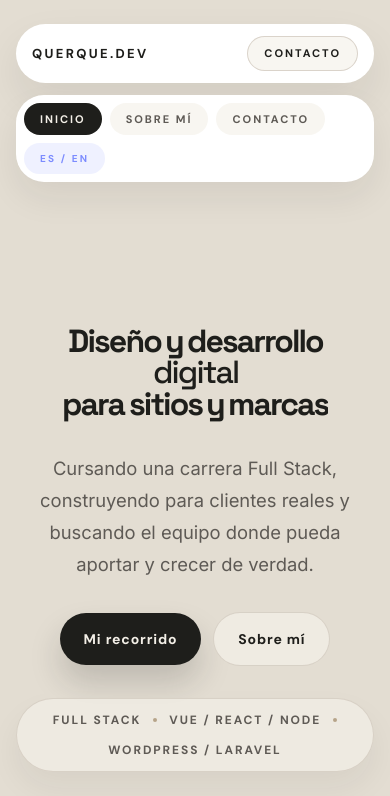
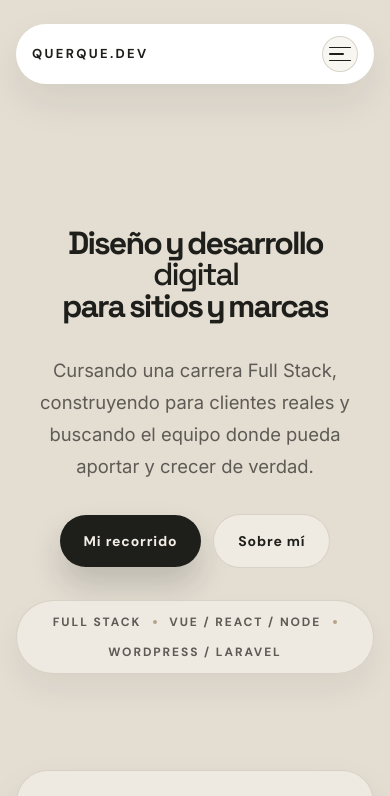
Before and after one commit to querques20/portafolio, a Vue app: page / in a window 390 px wide. Shown: the top 796 px of the page. Built offline with nearby package versions, Linux system fonts and the light colour scheme.

Commit message:
feat: replace mobile double nav bar with hamburger menu overlay

```diff
--- a/src/App.vue
+++ b/src/App.vue
@@ -14,6 +14,10 @@ const activeRouteName = computed(() => route.name ?? 'home')
 const isDesktopNavVisible = ref(false)
 const hasHomeIntroCompleted = ref(false)
 const isRouteTransitioning = ref(false)
+const mobileMenuOpen = ref(false)
+
+const toggleMobileMenu = () => { mobileMenuOpen.value = !mobileMenuOpen.value }
+const closeMobileMenu  = () => { mobileMenuOpen.value = false }
 
 const routeOrderByName = Object.fromEntries(navItems.map((item) => [item.name, item.order]))
 
@@ -95,6 +99,7 @@ const animateRouteOut = async (direction) => {
 }
 
 const navigateToRoute = async (name) => {
+  closeMobileMenu()
   if (isRouteTransitioning.value) return
 
   if (route.name === name) {
@@ -189,38 +194,47 @@ onBeforeUnmount(() => {
               </span>
             </div>
 
+            <!-- hamburger button (mobile only) -->
             <button
               type="button"
-              class="rounded-full border border-[rgba(207,199,187,.72)] bg-[rgba(248,246,241,.96)] px-4 py-2 font-['DM_Sans'] text-[11px] font-bold uppercase tracking-[.18em] text-[var(--ink)] md:hidden"
-              @click="navigateToRoute('contact')"
+              :aria-label="mobileMenuOpen ? 'Cerrar menú' : 'Abrir menú'"
+              class="hamburger-btn pointer-events-auto md:hidden"
+              :class="{ 'is-open': mobileMenuOpen }"
+              @click="toggleMobileMenu"
             >
-              Contacto
+              <span /><span /><span />
             </button>
           </nav>
         </div>
+      </div>
+    </header>
 
-        <div class="pointer-events-auto md:hidden">
+    <!-- mobile menu overlay -->
+    <Transition name="mobile-menu">
       <div
-            class="flex flex-wrap items-center gap-2 rounded-[28px] border-[rgba(207,199,187,.72)] bg-white px-2 py-2 backdrop-blur-xl shadow-[0_16px_34px_rgba(30,30,27,.07)]"
+        v-if="mobileMenuOpen"
+        class="fixed inset-0 z-40 flex flex-col justify-center px-6 md:hidden"
+        style="background: rgba(243,239,231,0.97); backdrop-filter: blur(24px);"
+        @click.self="closeMobileMenu"
       >
+        <nav class="flex flex-col gap-2">
           <button
             v-for="item in navItems"
-              :key="`${item.name}-mobile`"
+            :key="`overlay-${item.name}`"
             type="button"
             :aria-current="activeRouteName === item.name ? 'page' : undefined"
-              class="shrink-0 rounded-full px-4 py-2 font-['DM_Sans'] text-[11px] font-bold uppercase tracking-[.18em] transition-all duration-300"
-              :class="activeRouteName === item.name ? 'bg-[var(--ink)] text-[var(--sand)]' : 'bg-[rgba(248,246,241,.96)] text-[var(--muted)]'"
+            class="w-full rounded-[20px] px-6 py-5 text-left font-['Space_Grotesk'] text-[2rem] font-bold tracking-[-.04em] transition-all duration-200"
+            :class="activeRouteName === item.name ? 'text-[var(--accent)]' : 'text-[var(--ink)] hover:text-[var(--accent)]'"
             @click="navigateToRoute(item.name)"
           >
             {{ item.label }}
           </button>
-            <span class="shrink-0 rounded-full bg-[rgba(124,140,255,.12)] px-4 py-2 font-['DM_Sans'] text-[10px] font-bold uppercase tracking-[.22em] text-[var(--accent)]">
-              ES / EN
-            </span>
+        </nav>
+        <div class="mt-10 border-t border-[rgba(207,199,187,.72)] pt-8">
+          <p class="font-['DM_Sans'] text-[11px] font-bold uppercase tracking-[.22em] text-[var(--muted)]">querque.dev · Buenos Aires</p>
         </div>
       </div>
-      </div>
-    </header>
+    </Transition>
 
     <main class="pt-28 md:pt-24">
       <div ref="routeViewport" class="route-stage route-viewport">
@@ -312,4 +326,42 @@ footer {
   }
 }
 
+/* ── hamburger ── */
+.hamburger-btn {
+  display: flex;
+  flex-direction: column;
+  justify-content: center;
+  gap: 5px;
+  width: 36px;
+  height: 36px;
+  padding: 6px;
+  border-radius: 50%;
+  border: 1px solid rgba(207, 199, 187, 0.72);
+  background: rgba(248, 246, 241, 0.96);
+  cursor: pointer;
+}
+
+.hamburger-btn span {
+  display: block;
+  height: 1.5px;
+  border-radius: 2px;
+  background: #1e1e1b;
+  transform-origin: center;
+  transition: transform 0.28s cubic-bezier(.22,1,.36,1), opacity 0.2s ease, width 0.28s ease;
+}
+
+.hamburger-btn span:nth-child(1) { width: 100%; }
+.hamburger-btn span:nth-child(2) { width: 70%; }
+.hamburger-btn span:nth-child(3) { width: 100%; }
+
+.hamburger-btn.is-open span:nth-child(1) { transform: translateY(6.5px) rotate(45deg); width: 100%; }
+.hamburger-btn.is-open span:nth-child(2) { opacity: 0; transform: scaleX(0); }
+.hamburger-btn.is-open span:nth-child(3) { transform: translateY(-6.5px) rotate(-45deg); width: 100%; }
+
+/* ── mobile menu transition ── */
+.mobile-menu-enter-active { transition: opacity 0.28s ease, transform 0.32s cubic-bezier(.22,1,.36,1); }
+.mobile-menu-leave-active { transition: opacity 0.22s ease, transform 0.24s ease; }
+.mobile-menu-enter-from  { opacity: 0; transform: translateY(-12px); }
+.mobile-menu-leave-to    { opacity: 0; transform: translateY(-8px); }
+
 </style>
```
Lines whose indentation alone changed are shown as unchanged.
